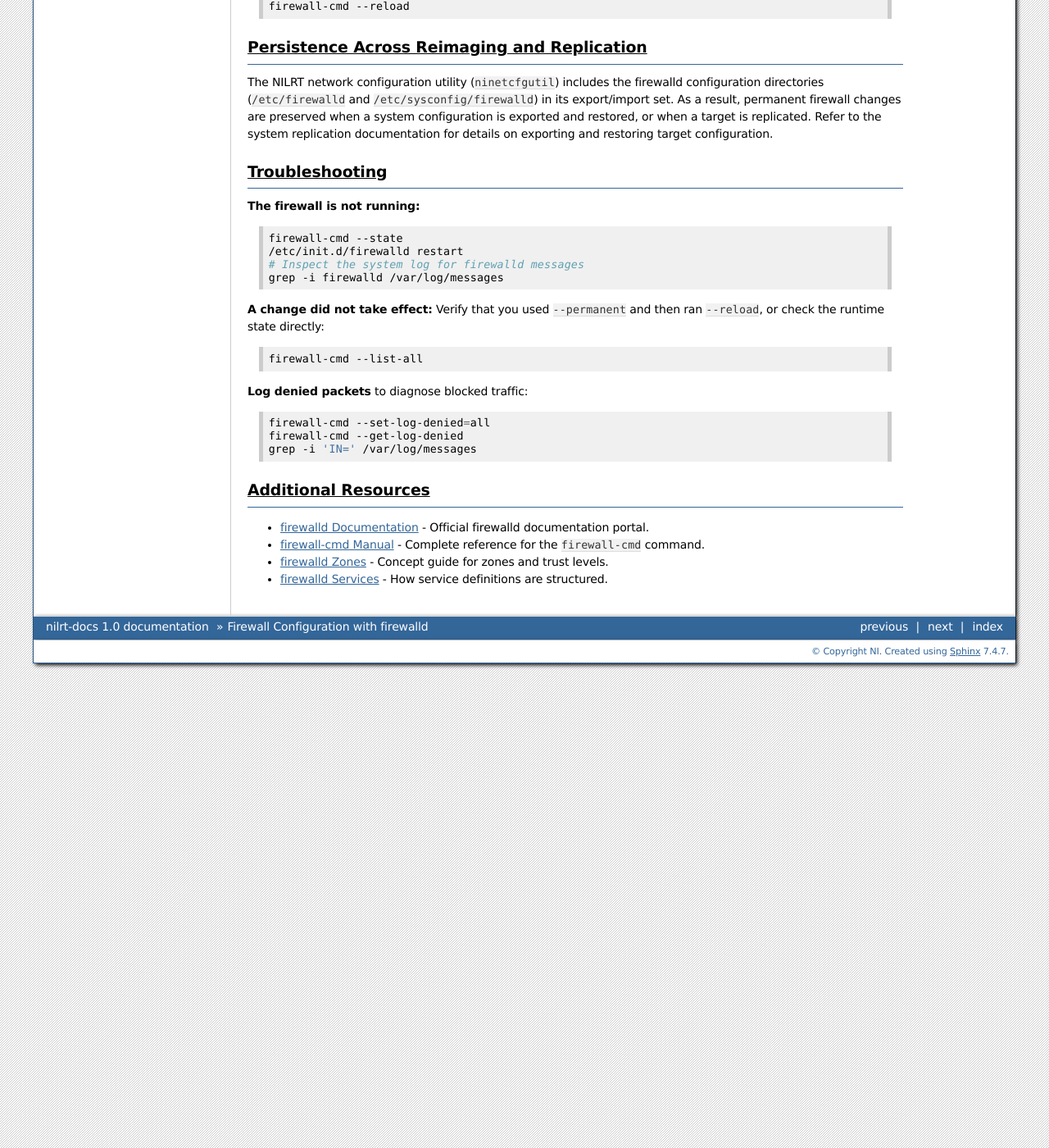
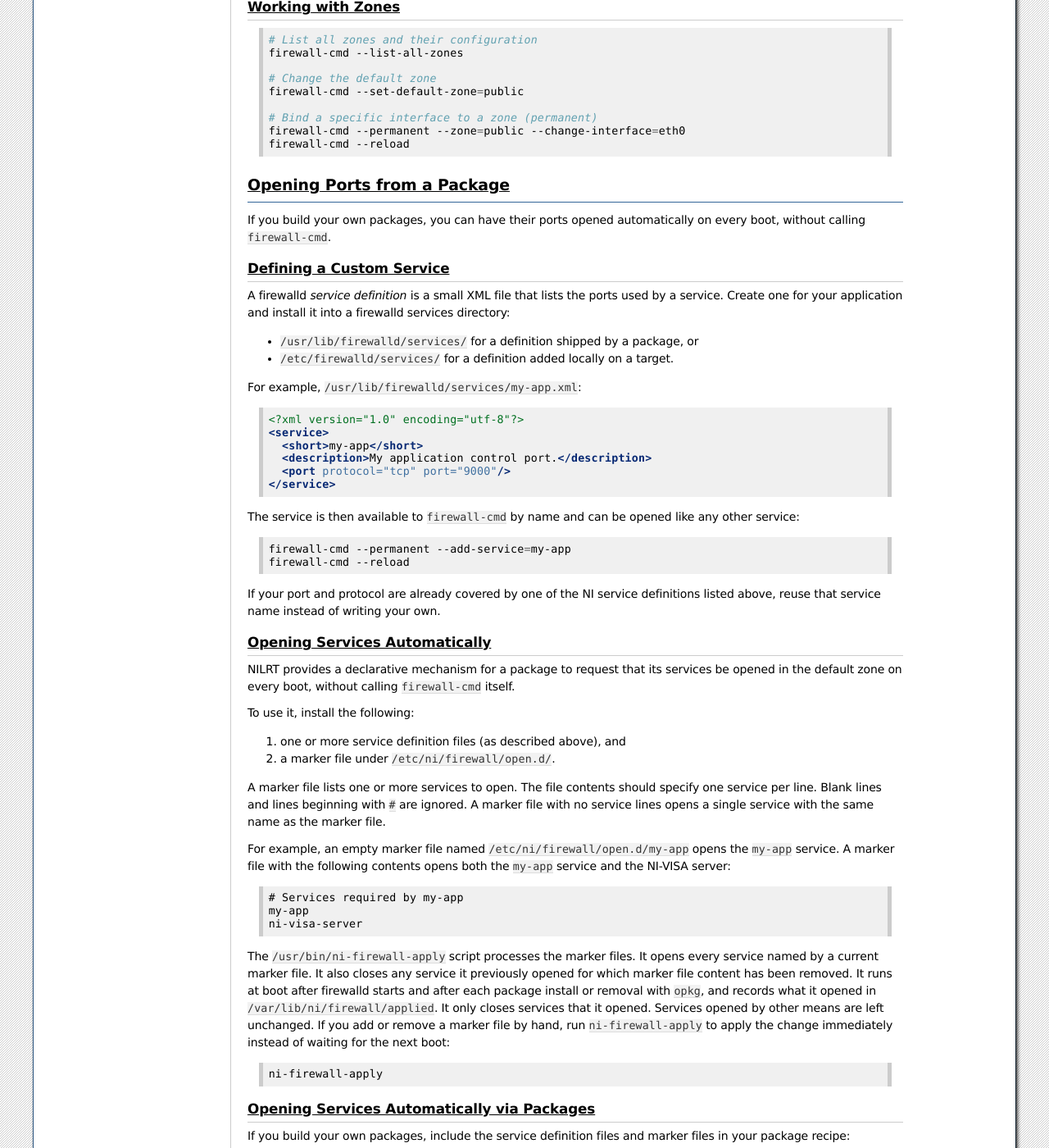
Before and after one commit to ni/nilrt-docs, a Sphinx documentation site: the page built from docs/source/firewalld/firewalld.rst, in a window 1280 px wide and 1400 px high, scrolled down 3500 px. Shown: the whole window at 82% size. Built offline with Sphinx 7.4.7, drawn with Linux system fonts in a browser that asks for light colours; some of the changed text lies outside the part shown.

Commit message:
firewalld: document opening ports from a package
Document how users can open firewall ports for their own software:
defining a custom firewalld service, listing it in a marker file under
/etc/ni/firewall/open.d so ni-firewall-apply opens it at boot and after
each opkg transaction, and installing both files from a package recipe.
Describe the core services opened by ni-firewalld-servicedefs and
troubleshooting steps.

Signed-off-by: vairamani muthusamy <vairamani.muthusamy@emerson.com>

```diff
--- a/docs/source/firewalld/firewalld.rst
+++ b/docs/source/firewalld/firewalld.rst
@@ -83,6 +83,12 @@ By default, the firewall is configured as follows:
 - The default (and active) zone is ``public``.
 - The ``public`` zone allows the ``ssh`` and ``dhcpv6-client`` services so that
   remote login and IPv6 address configuration continue to work.
+- When ``ni-firewalld-servicedefs`` is installed (the default on NILRT images),
+  several core services are also opened in the ``public`` zone to enable remote
+  configuration of the system. These services include: ``ni-service-locator``,
+  ``ni-mxs``, ``ni-rpc-server``, ``ni-logos-xt``, ``ni-sync-remote``, ``http``,
+  and ``https``. These services are opened when the ``ni-firewalld-servicedefs``
+  package is installed and closed again if it is removed.
 
 Inspect the active configuration with:
 
@@ -102,8 +108,9 @@ NI Service Definitions
 
 NILRT ships firewalld *service definitions* for the network protocols used by NI
 software. These definitions declare the ports and protocols for each service but
-do **not** automatically open them—you add a service to a zone to open its ports
-(refer to `Managing the Firewall`_).
+do **not** automatically open them. To open a service's ports, add it to a zone
+(refer to `Managing the Firewall`_), or have a package open it automatically
+(refer to `Opening Ports from a Package`_).
 
 The service definition files are installed under
 ``/usr/lib/firewalld/services/`` and are available to ``firewall-cmd`` by name.
@@ -229,6 +236,115 @@ Working with Zones
    firewall-cmd --permanent --zone=public --change-interface=eth0
    firewall-cmd --reload
 
+Opening Ports from a Package
+============================
+
+If you build your own packages, you can have their ports opened automatically on
+every boot, without calling ``firewall-cmd``.
+
+Defining a Custom Service
+-------------------------
+
+A firewalld *service definition* is a small XML file that lists the ports used by
+a service. Create one for your application and install it into a firewalld
+services directory:
+
+- ``/usr/lib/firewalld/services/`` for a definition shipped by a package, or
+- ``/etc/firewalld/services/`` for a definition added locally on a target.
+
+For example, ``/usr/lib/firewalld/services/my-app.xml``:
+
+.. code:: xml
+
+   <?xml version="1.0" encoding="utf-8"?>
+   <service>
+     <short>my-app</short>
+     <description>My application control port.</description>
+     <port protocol="tcp" port="9000"/>
+   </service>
+
+The service is then available to ``firewall-cmd`` by name and can be opened like
+any other service:
+
+.. code:: bash
+
+   firewall-cmd --permanent --add-service=my-app
+   firewall-cmd --reload
+
+If your port and protocol are already covered by one of the NI service
+definitions listed above, reuse that service name instead of writing your own.
+
+Opening Services Automatically
+------------------------------
+
+NILRT provides a declarative mechanism for a package to request that its
+services be opened in the default zone on every boot, without calling
+``firewall-cmd`` itself.
+
+To use it, install the following:
+
+#. one or more service definition files (as described above), and
+#. a marker file under ``/etc/ni/firewall/open.d/``.
+
+A marker file lists one or more services to open. The file contents should
+specify one service per line. Blank lines and lines beginning with ``#`` are
+ignored. A marker file with no service lines opens a single service with the same
+name as the marker file.
+
+For example, an empty marker file named ``/etc/ni/firewall/open.d/my-app`` opens
+the ``my-app`` service. A marker file with the following contents opens both the
+``my-app`` service and the NI-VISA server:
+
+.. code:: text
+
+   # Services required by my-app
+   my-app
+   ni-visa-server
+
+The ``/usr/bin/ni-firewall-apply`` script processes the marker files. It opens
+every service named by a current marker file. It also closes any service it
+previously opened for which marker file content has been removed. It runs at
+boot after firewalld starts and after each package install or removal with
+``opkg``, and records what it opened in ``/var/lib/ni/firewall/applied``. It
+only closes services that it opened. Services opened by other means are left
+unchanged. If you add or remove a marker file by hand, run
+``ni-firewall-apply`` to apply the change immediately instead of waiting for
+the next boot:
+
+.. code:: bash
+
+   ni-firewall-apply
+
+Opening Services Automatically via Packages
+-------------------------------------------
+
+If you build your own packages, include the service definition files and marker
+files in your package recipe:
+
+.. code:: bash
+
+   SRC_URI += " \
+       file://my-app.xml \
+       file://open.d/my-app \
+   "
+
+   do_install:append () {
+       install -D -m 0644 ${UNPACKDIR}/my-app.xml \
+           ${D}${libdir}/firewalld/services/my-app.xml
+       install -D -m 0644 ${UNPACKDIR}/open.d/my-app \
+           ${D}${sysconfdir}/ni/firewall/open.d/my-app
+   }
+
+When the package is installed with ``opkg``, its services are opened as soon
+as the install finishes. Uninstalling the package removes its service
+definition file and marker file, and its services are closed as soon as the
+removal finishes.
+
+.. note::
+   Opening a service only allows traffic through the firewall. It does not start
+   your application. Your application must be running and listening on the port
+   for a remote connection to succeed.
+
 Persistence Across Reimaging and Replication
 ============================================
 
@@ -266,6 +382,18 @@ ran ``--reload``, or check the runtime state directly:
    firewall-cmd --get-log-denied
    grep -i 'IN=' /var/log/messages
 
+**A service is open but remote connections still fail:** Opening a service in the
+firewall does not start your application. Confirm that a process is actually
+listening on the port. A command like ``netstat -lntu`` can be helpful. If
+nothing is listening, the connection is refused even though the firewall allows
+it.
+
+**A service was not opened:** Confirm that both the service definition file and
+the marker file exist. Then run ``ni-firewall-apply`` and check
+``/var/lib/ni/firewall/applied`` for the services it opened. When it runs after
+an ``opkg`` transaction, its output is logged to ``/var/log/messages`` with the
+``ni-firewall-apply`` tag.
+
 Additional Resources
 ====================
 
```
